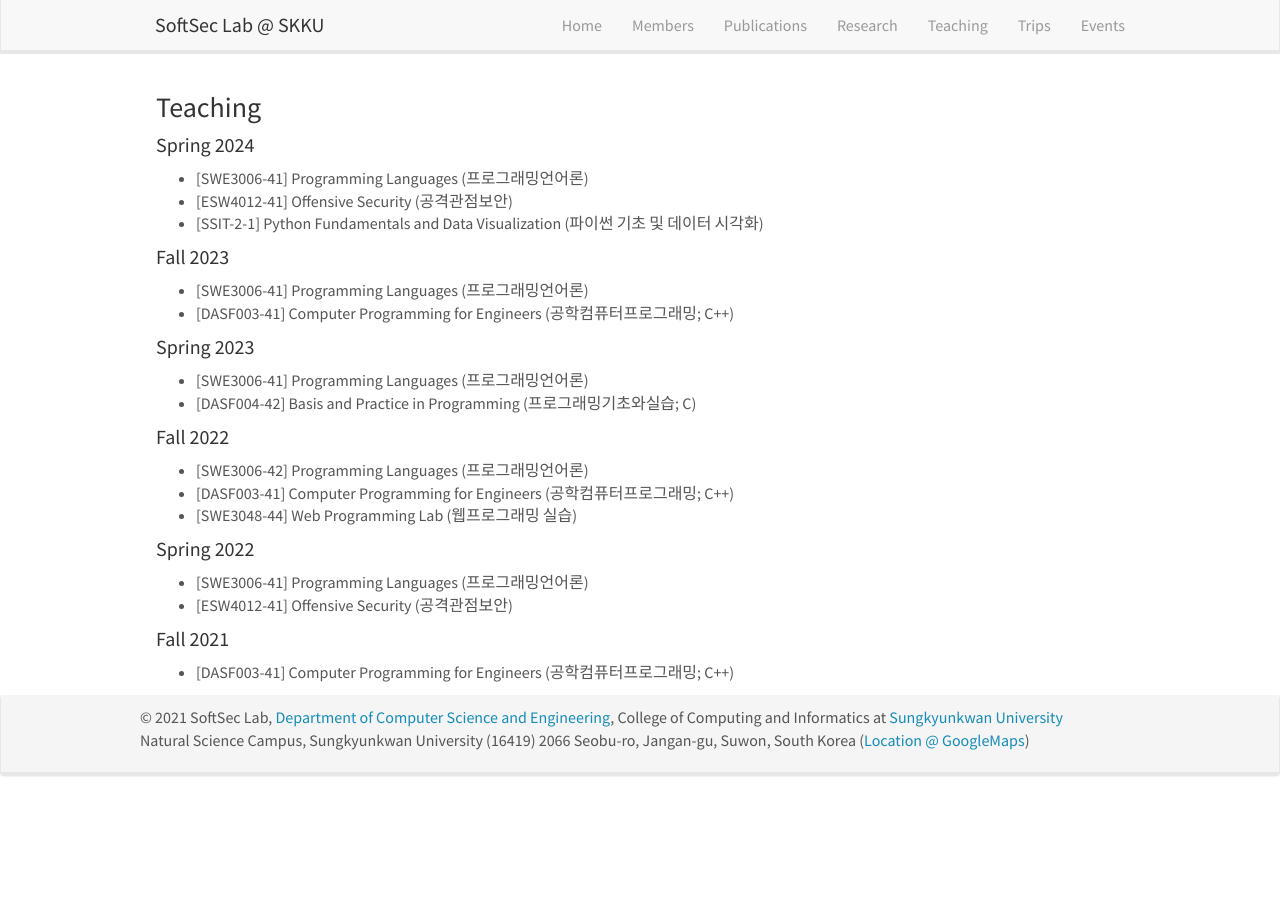
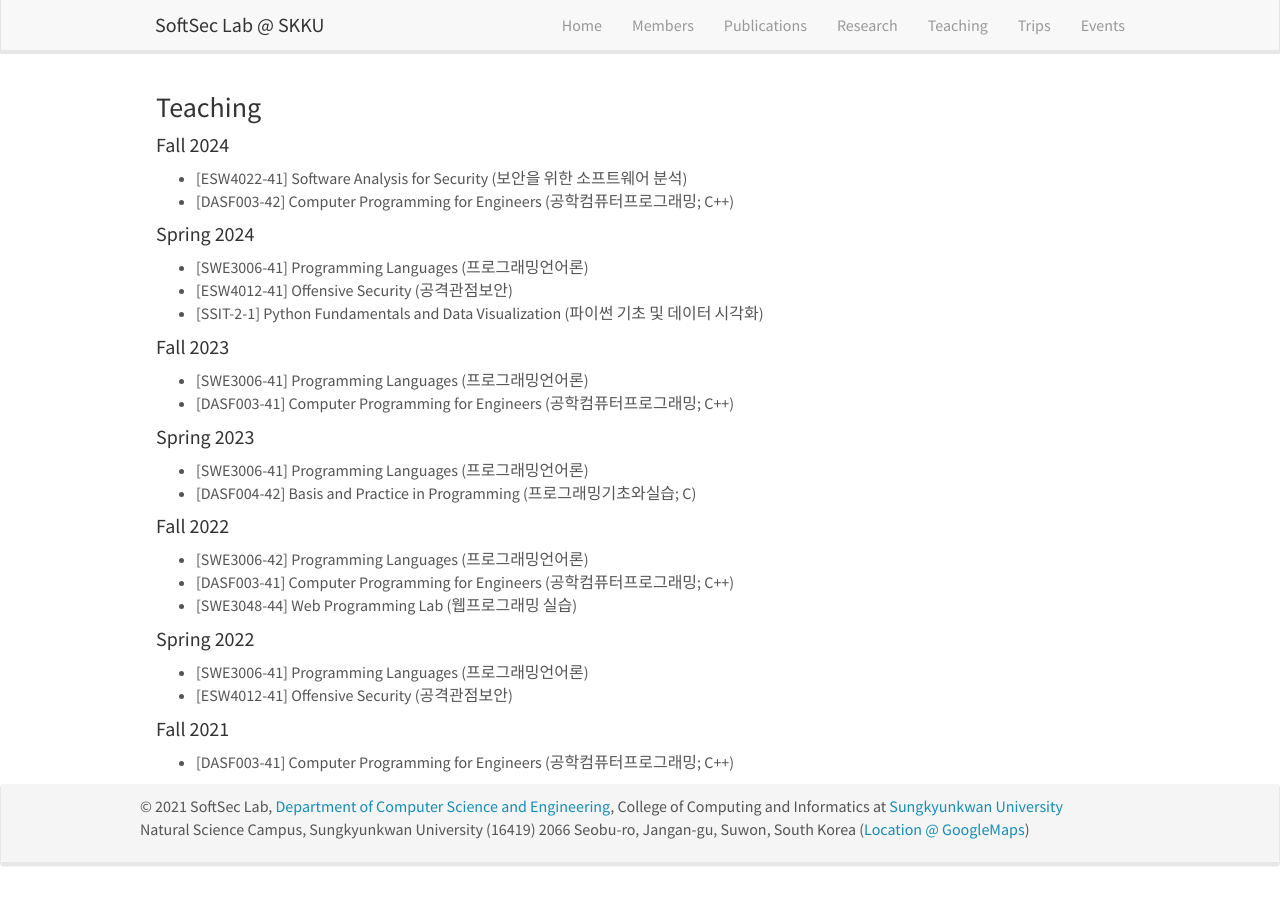
Before and after one commit to softsec-lab/softsec-lab.github.io, a Jekyll site: the page built from _pages/teaching.md, in a window 1280 px wide. Built offline with Jekyll 4.4.1, drawn with Linux system fonts in a browser that asks for light colours; nearby versions of some CDN libraries.

Commit message:
update teaching info 2024 fall

```diff
--- a/_pages/teaching.md
+++ b/_pages/teaching.md
@@ -7,6 +7,10 @@ permalink: /teaching/
 ---
 
 ### Teaching
+
+#### Fall 2024
+* [ESW4022-41] Software Analysis for Security (보안을 위한 소프트웨어 분석)
+* [DASF003-42] Computer Programming for Engineers (공학컴퓨터프로그래밍; C++)
 
 #### Spring 2024
 * [SWE3006-41] Programming Languages (프로그래밍언어론)
```
